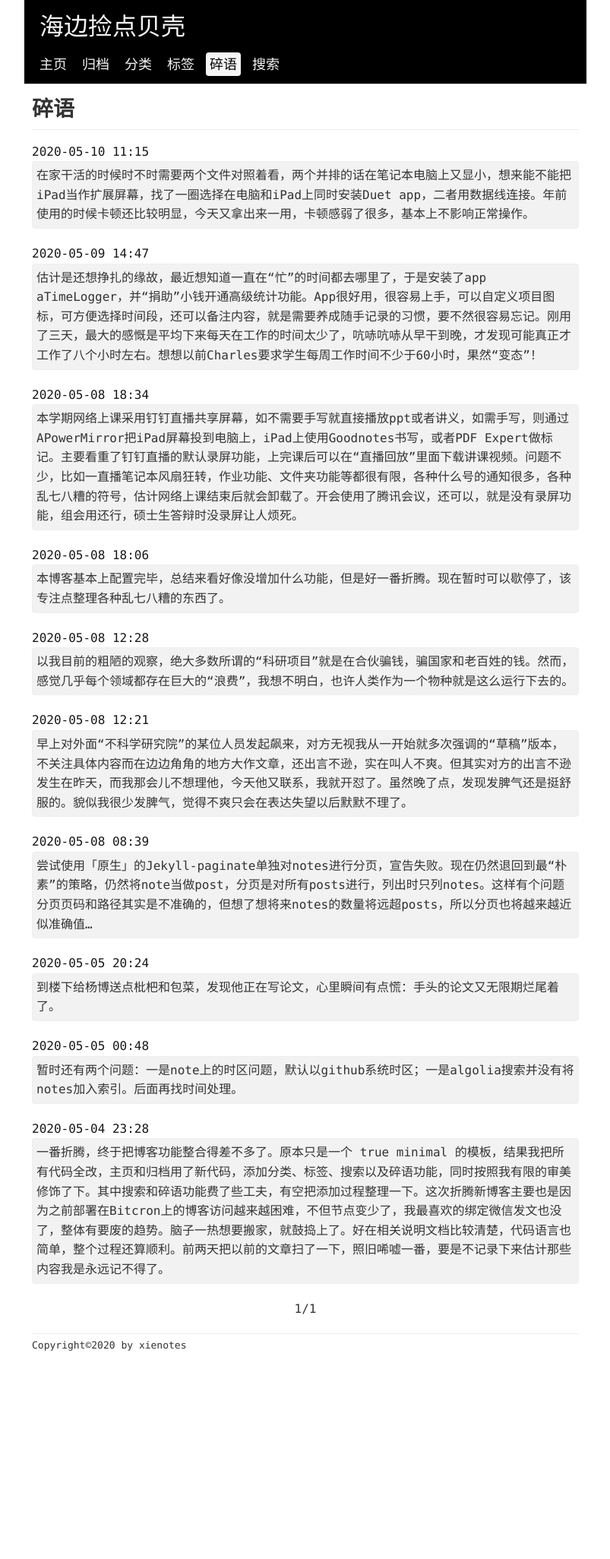
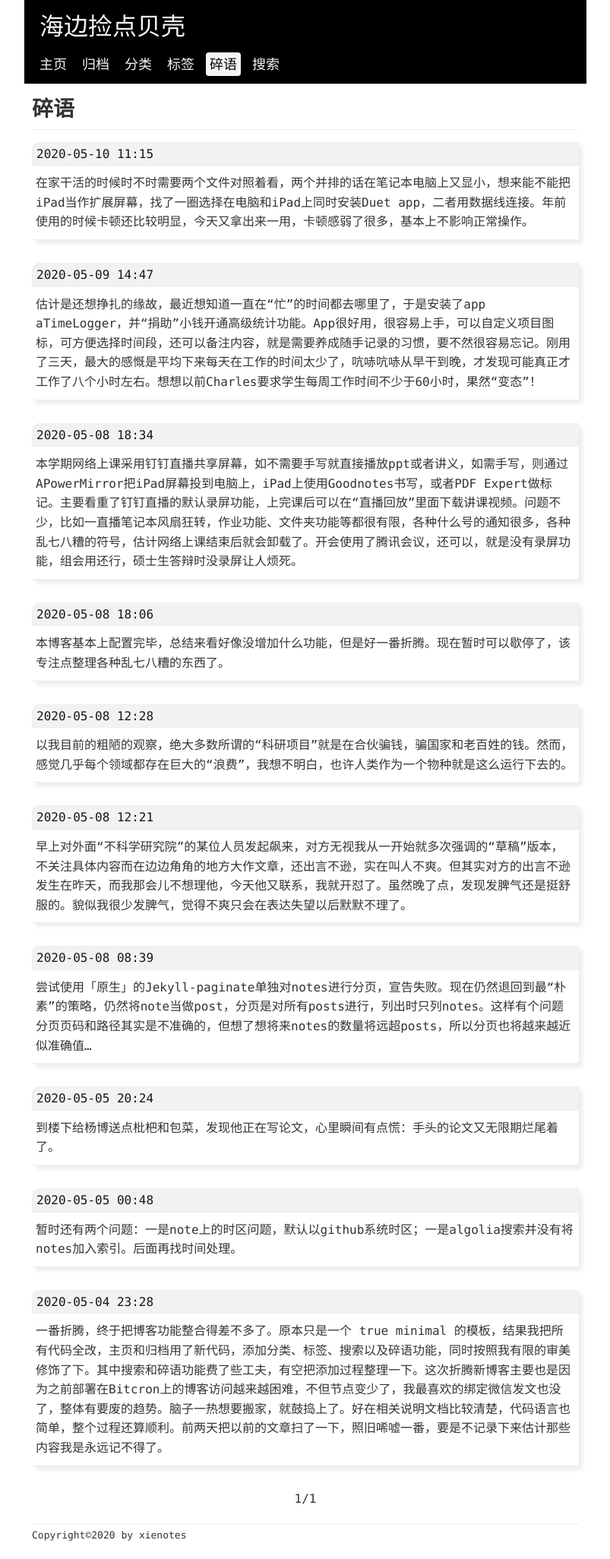
Before and after one commit to xienotes/xienotes.github.io, a Jekyll site: the page built from notes/index.html, in a window 1280 px wide. Shown: the whole page at 76% size, without its empty margins (238-1041 px from the left). Built offline with Jekyll 4.4.1, drawn with Linux system fonts in a browser that asks for light colours; the list of posts is cut into pages by our own code; before the commit the page ends 1802 px from its top, so only the background shows below that.

Commit message:
beautify notes style

```diff
--- a/assets/css/default.css
+++ b/assets/css/default.css
@@ -41,25 +41,31 @@ p.post-exerpt {
 }
 
 .note-container {
-    margin-bottom: 20px;
+    margin-bottom: 30px;
+    border-bottom: 0.3px solid #eee;
+    box-shadow: 5px 5px 5px #eee;
 }
 .note-container p {
     margin: 0px;
     padding-left: 5px;
     padding-right: 5px;
-    padding-top: 5px;
-    padding-bottom: 5px;
+    padding-top: 10px;
+    padding-bottom: 10px;
 }
 
 .note-date {
     color:rgb(22, 22, 22);
     font-weight:500;
+    background-color: #f2f2f2;
+    padding: 2px 5px 2px 5px;
+    border-radius: 10px 1px 0px 0px;
+    border: 0.3px solid #eee;
 }
 
 .note-content-container{
-    background-color: #f2f2f2;
+    /* background-color: #f2f2f2;
     border: 0.3px solid #eee;
-    border-radius: 4px;
+    border-radius: 4px;*/
 }
 
 a.note-link {
```
